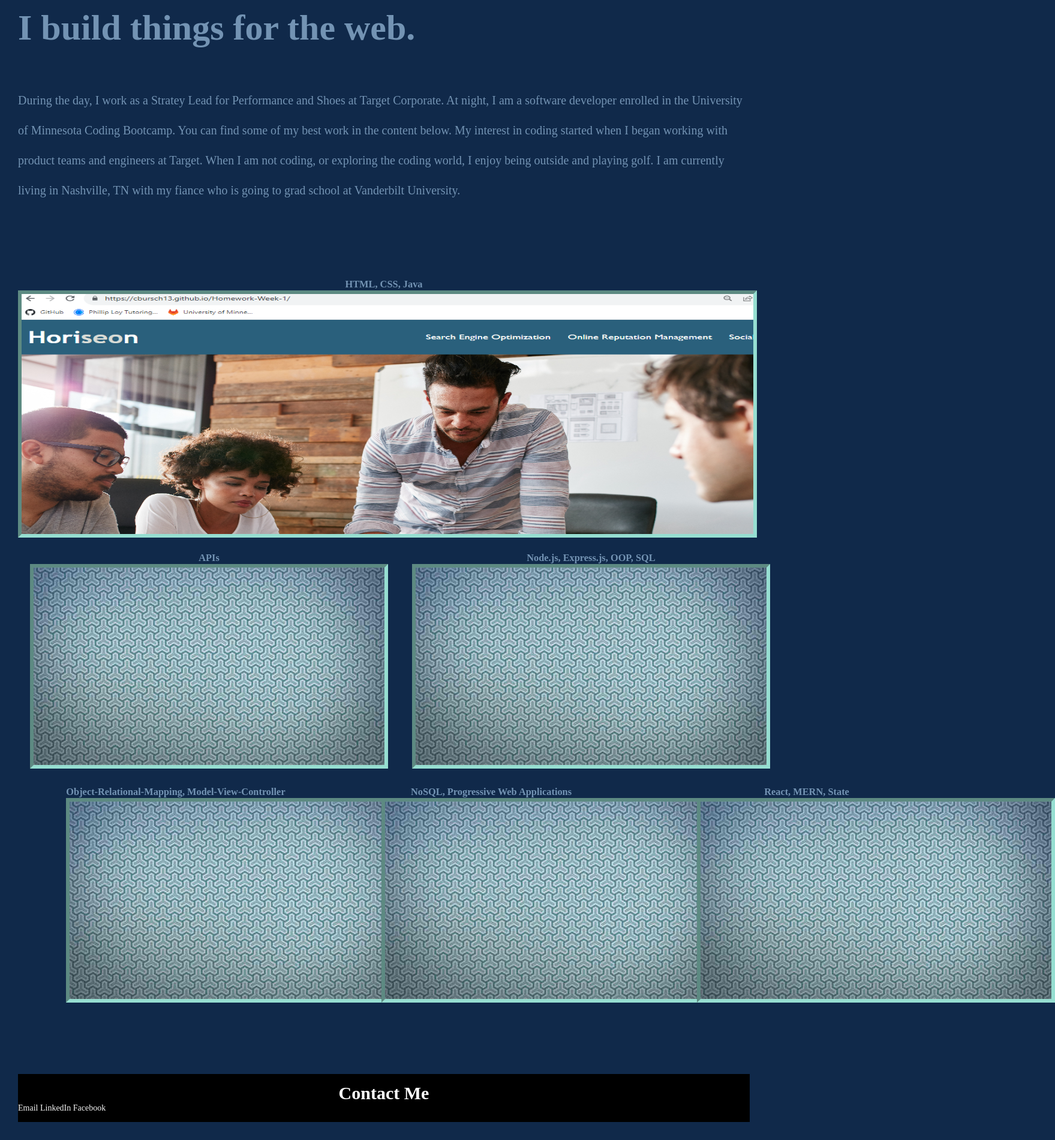
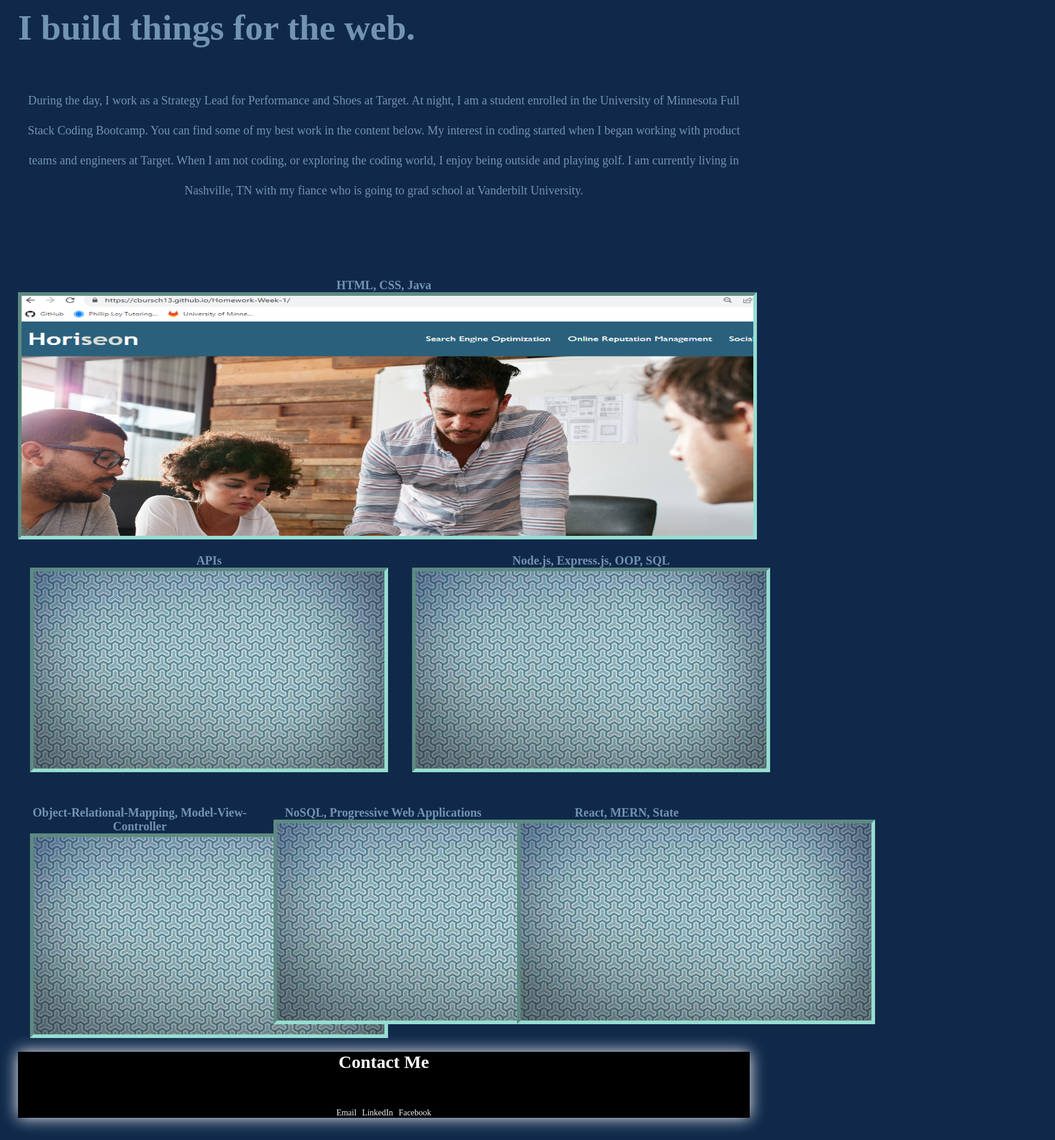
Before and after one commit to cbursch13/Professional-Portfolio, a plain HTML site: page index.html in a window 1280 px wide. Shown: the part 503-2403 px from the top of the page at 60% size, 1759 px wide, since content can reach past the window. Drawn offline with Linux system fonts and the light colour scheme.

Commit message:
added responsive design & README

```diff
--- a/assets/style.css
+++ b/assets/style.css
@@ -34,12 +34,16 @@ header * {
   }
 
 header li {
-  margin: 20px
+  margin: 40px
 }
 
 header li a {
   color: white;
   text-decoration: none;
+}
+
+#navbar:hover {
+  background-color:#7393B3;
 }
 
 #Download-Resume {
@@ -109,9 +113,9 @@ section h3 {
   }
 
 .card1 {
-  width: 100%;
+  width: 50%;
   margin: 10px;
-  margin-bottom: 100px;
+  margin-bottom: 200px;
   padding: 10px;
   height: 200px;
   text-align: center;
@@ -124,31 +128,44 @@ section h3 {
 
 .card2 {
   width: 30%;
-  padding: 80px;
+  padding-top: 80px;
+  padding-block: 10px;
   height: 200px;
   text-align: center;
   align-items: center;
   margin-bottom: 200px;
-  justify-content: flex-start;
-}
+  justify-content: center;
+  flex-direction: column;
+  margin-left: 20px;
+  margin-right: 20px;
+  }
 
 .card1 img, .card2 img {
   border: 6px inset #96DED1;
   }
 
+h3 {
+  font-size: 20px;
+}
 
 footer {
-  background-color: black;
-  height: 80px;
-  width: 100% ;
-  align-content: center;
-  flex: auto;
+  position: relative;
+  width: 100%;
+  background:black;
+  min-height: 100px;
+  display: flex;
+  justify-content: center;
+  align-items: center;
+  flex-direction: column;
+  width: 100%;
+  box-shadow: 0 0 25px 0 whitesmoke
 }
 
 footer h2 {
     color: white;
     font-size: 30px;
     text-align: center;
+    padding-bottom: 60px;
 }
 
 footer li {
@@ -159,4 +176,21 @@ footer li a {
   display: inline;
   color: whitesmoke;
   text-decoration: none;
+  padding: 3px;
   }
+
+  footer li a:hover{
+    background-color: #7393B3;
+  }
+
+
+  @media screen and (max-width: 576px) {
+    #name {
+      color: orangered;
+    }
+    .row1, .row2 {
+      flex-direction: column;
+      flex-wrap: wrap;
+      align-content: center;
+      }
+  }
--- a/index.html
+++ b/index.html
@@ -13,9 +13,9 @@
     <img src="assets\images\Monogram.jpg">
     <nav>
       <ul>
-        <li> <a href="#about">About</a></li>
-        <li> <a href="#projects">Portfolio</a></li>
-        <li> <a href="#contact">Contact</a></li>
+        <li> <a id="navbar" href="#about">About</a></li>
+        <li> <a id="navbar" href="#projects">Portfolio</a></li>
+        <li> <a id="navbar" href="#contact">Contact</a></li>
         <li id="Download-Resume"> <a href="assets\Files\Cameron Bursch Resume.pdf">Resume</a></li>
       </ul>
     </nav>
@@ -27,9 +27,9 @@
       <p id="hi">Hi, name is</p>
       <p id="name">Cameron Bursch.</p>
       <p id="build">I build things for the web.</p>
-      <p id="paragraph">
-      During the day, I work as a Stratey Lead for Performance and Shoes at Target Corporate.
-      At night, I am a software developer enrolled in the University of Minnesota Coding Bootcamp.
+      <p id="paragraph" style="text-align: center;">
+      During the day, I work as a Strategy Lead for Performance and Shoes at Target.
+      At night, I am a student enrolled in the University of Minnesota Full Stack Coding Bootcamp.
       You can find some of my best work in the content below.
       My interest in coding started when I began working with product teams and engineers at Target.
       When I am not coding, or exploring the coding world, I enjoy being outside and playing golf. I am currently living in Nashville, TN with my fiance who is going to grad school at Vanderbilt University.
```
Also changed, not shown: assets/images/Portfolio Screenshot.png (added).
